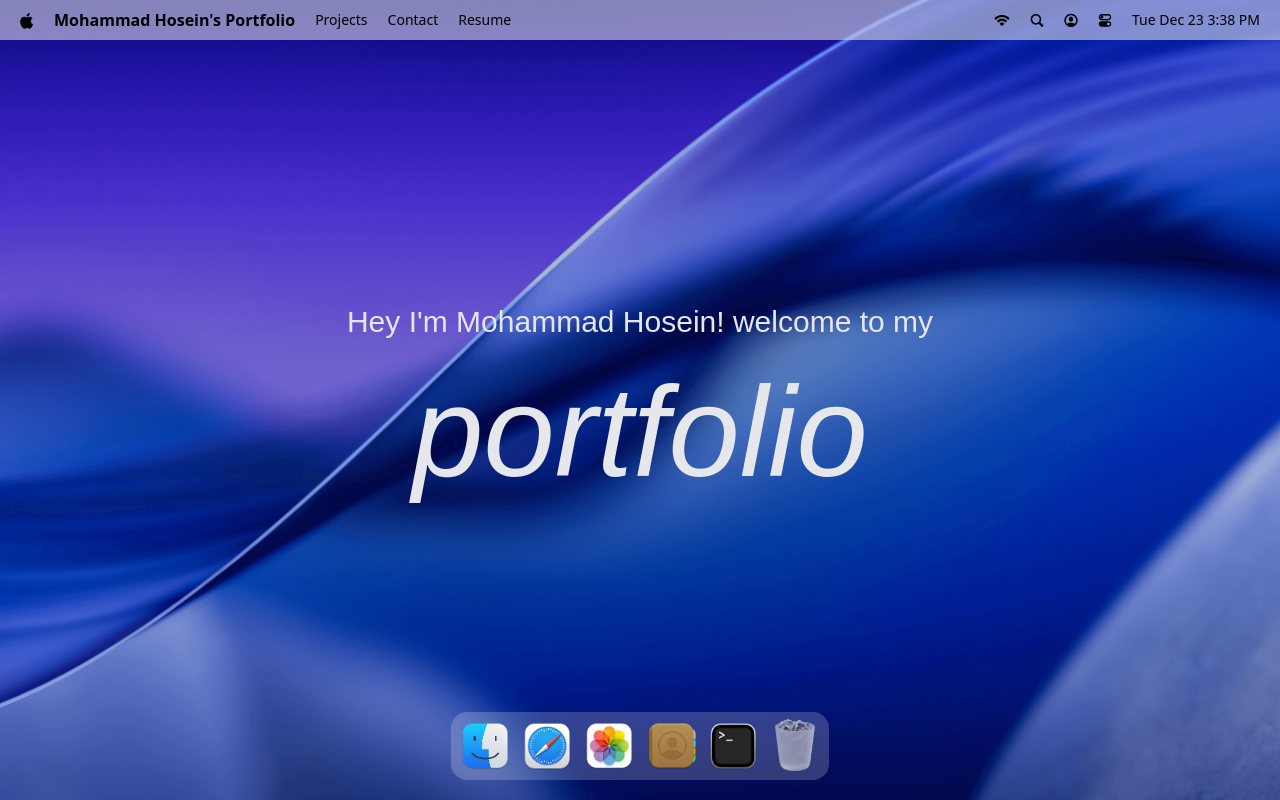
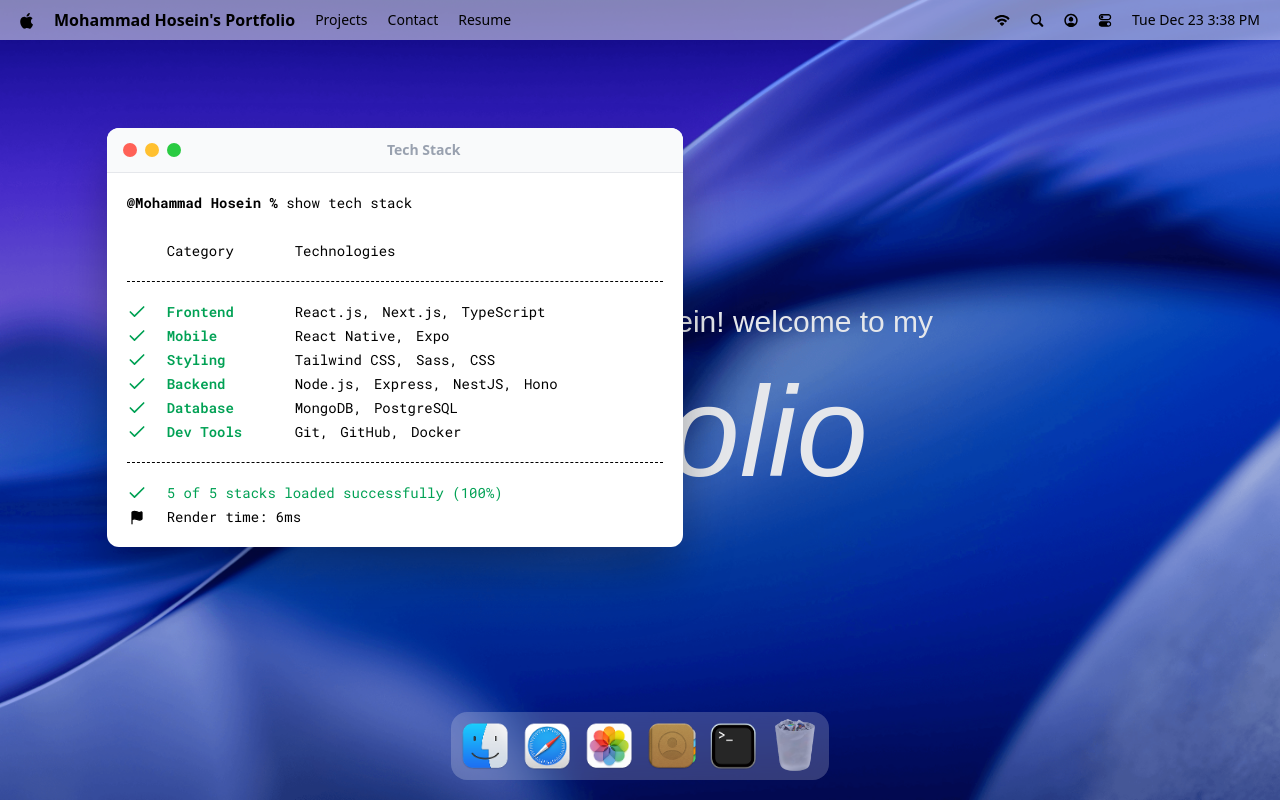
Before and after one commit to MohammadhoseinGoodarzi/MacOS_Portfolio, a React (Vite) app: page / in a window 1280 px wide. Both pictures are taken after a click on the button 733 px from the left and 746 px from the top of the page. Built offline with nearby package versions, Linux system fonts and the light colour scheme; a web font is replaced by a local one.

Commit message:
implement a hoc for managing window states and add the first window - terminal

```diff
--- a/package.json
+++ b/package.json
@@ -14,11 +14,13 @@
     "@tailwindcss/vite": "^4.1.18",
     "dayjs": "^1.11.19",
     "gsap": "^3.14.2",
+    "immer": "^11.0.1",
     "lucide-react": "^0.561.0",
     "react": "^19.2.0",
     "react-dom": "^19.2.0",
     "react-tooltip": "^5.30.0",
-    "tailwindcss": "^4.1.18"
+    "tailwindcss": "^4.1.18",
+    "zustand": "^5.0.9"
   },
   "devDependencies": {
     "@eslint/js": "^9.39.1",
--- a/src/App.jsx
+++ b/src/App.jsx
@@ -1,11 +1,18 @@
+import { Draggable } from "gsap/Draggable";
+import gsap from "gsap";
+
 import { Dock, Navbar, Welcome } from "#components";
+import { Terminal } from "#windows/index.js";
 
+gsap.registerPlugin(Draggable);
 const App = () => {
   return (
     <main>
       <Navbar />
       <Welcome />
       <Dock />
+
+      <Terminal />
     </main>
   );
 };
--- a/src/components/Dock.jsx
+++ b/src/components/Dock.jsx
@@ -4,8 +4,10 @@ import gsap from "gsap";
 
 import { dockApps } from "#constants/index.js";
 import { useGSAP } from "@gsap/react";
+import useWindowStore from "#store/window.js";
 
 const Dock = () => {
+  const { openWindow, closeWindow, windows } = useWindowStore();
   const dockRef = useRef(null);
 
   useGSAP(() => {
@@ -52,7 +54,14 @@ const Dock = () => {
   }, []);
 
   const toggleApp = (app) => {
-    // TODO
+    if (!app.canOpen) return;
+    const window = windows[app.id];
+    if (!window) return;
+    if (window.isOpen) {
+      closeWindow(app.id);
+    } else {
+      openWindow(app.id);
+    }
   };
 
   return (
--- /dev/null
+++ b/src/components/WindowControls.jsx
@@ -0,0 +1,14 @@
+import useWindowStore from "#store/window.js";
+
+function WindowControls({ target }) {
+  const { closeWindow } = useWindowStore();
+  return (
+    <div id="window-controls">
+      <div className="close" onClick={() => closeWindow(target)} />
+      <div className="minimize" />
+      <div className="maximize" />
+    </div>
+  );
+}
+
+export default WindowControls;
--- a/src/components/index.js
+++ b/src/components/index.js
@@ -1,5 +1,6 @@
 import Navbar from "#components/Navbar.jsx";
 import Welcome from "#components/Welcome.jsx";
 import Dock from "#components/Dock.jsx";
+import WindowControls from "#components/WindowControls.jsx";
 
-export { Navbar, Welcome, Dock };
+export { Navbar, Welcome, Dock, WindowControls };
--- /dev/null
+++ b/src/hoc/WindowWrapper.jsx
@@ -0,0 +1,56 @@
+import useWindowStore from "#store/window.js";
+import { useLayoutEffect, useRef } from "react";
+import { useGSAP } from "@gsap/react";
+import gsap from "gsap";
+import { Draggable } from "gsap/Draggable";
+
+function WindowWrapper(Component, windowKey) {
+  const Wrapped = (props) => {
+    const { focusWindow, windows } = useWindowStore();
+    const { isOpen, zIndex } = windows[windowKey];
+    const ref = useRef(null);
+
+    useGSAP(() => {
+      const el = ref.current;
+      if (!el || !isOpen) return;
+      el.style.display = "block";
+      gsap.fromTo(
+        el,
+        { scale: 0.8, opacity: 0, y: 40 },
+        {
+          scale: 1,
+          opacity: 1,
+          y: 0,
+          duration: 0.4,
+          ease: "power3.out",
+        },
+      );
+    }, [isOpen]);
+
+    useGSAP(() => {
+      const el = ref.current;
+      if (!el) return;
+      const [instance] = Draggable.create(el, {
+        onPress: () => focusWindow(windowKey),
+      });
+      return () => instance.kill();
+    }, []);
+
+    useLayoutEffect(() => {
+      const el = ref.current;
+      if (!el) return;
+      el.style.display = isOpen ? "block" : "none";
+    }, [isOpen]);
+
+    return (
+      <section id={windowKey} ref={ref} style={{ zIndex }} className="absolute">
+        <Component {...props} />
+      </section>
+    );
+  };
+  Wrapped.displayName = `windowWrapper(${Component.displayName || Component.name || "Component"})`;
+
+  return Wrapped;
+}
+
+export default WindowWrapper;
--- /dev/null
+++ b/src/store/window.js
@@ -0,0 +1,35 @@
+import { create } from "zustand";
+import { immer } from "zustand/middleware/immer";
+import { INITIAL_Z_INDEX, WINDOW_CONFIG } from "#constants/index.js";
+
+const useWindowStore = create(
+  immer((set) => ({
+    windows: WINDOW_CONFIG,
+    nextZIndex: INITIAL_Z_INDEX + 1,
+    openWindow: (windowKey, data = null) =>
+      set((state) => {
+        const win = state.windows[windowKey];
+        if (!win) return;
+        win.isOpen = true;
+        win.zIndex = state.nextZIndex;
+        win.data = data ?? win.data;
+        state.nextZIndex = state.nextZIndex++;
+      }),
+    closeWindow: (windowKey) =>
+      set((state) => {
+        const win = state.windows[windowKey];
+        if (!win) return;
+        win.isOpen = false;
+        win.zIndex = INITIAL_Z_INDEX;
+        win.data = null;
+      }),
+    focusWindow: (windowKey) =>
+      set((state) => {
+        const win = state.windows[windowKey];
+        if (!win) return;
+        win.zIndex = state.nextZIndex++;
+      }),
+  })),
+);
+
+export default useWindowStore;
--- /dev/null
+++ b/src/windows/Terminal.jsx
@@ -0,0 +1,56 @@
+import WindowWrapper from "#hoc/WindowWrapper.jsx";
+import { techStack } from "#constants/index.js";
+import { Check, Flag } from "lucide-react";
+import { WindowControls } from "#components";
+
+function Terminal() {
+  return (
+    <>
+      <div id="window-header">
+        <WindowControls target="terminal" />
+        <h2>Tech Stack</h2>
+      </div>
+
+      <div className="techstack">
+        <p>
+          <span className="font-bold">@Mohammad Hosein % </span>
+          show tech stack
+        </p>
+        <div className="label">
+          <p className="w-32">Category</p>
+          <p>Technologies</p>
+        </div>
+
+        <ul className="content">
+          {techStack.map(({ category, items }) => (
+            <li key={category} className="flex items-center">
+              <Check className="check" size={20} />
+              <h3>{category}</h3>
+              <ul>
+                {items.map((item, i) => (
+                  <li key={i}>
+                    {item}
+                    {i < items.length - 1 ? "," : ""}
+                  </li>
+                ))}
+              </ul>
+            </li>
+          ))}
+        </ul>
+        <div className="footnote">
+          <p>
+            <Check size={20} /> 5 of 5 stacks loaded successfully (100%)
+          </p>
+          <p className="text-black">
+            <Flag size={15} fill="black" />
+            Render time: 6ms
+          </p>
+        </div>
+      </div>
+    </>
+  );
+}
+
+const TerminalWindow = WindowWrapper(Terminal, "terminal");
+
+export default TerminalWindow;
--- /dev/null
+++ b/src/windows/index.js
@@ -0,0 +1,3 @@
+import Terminal from "./Terminal";
+
+export { Terminal };
```
Also changed, not shown: 1 other file (tests, documents, lock files or other folders).
